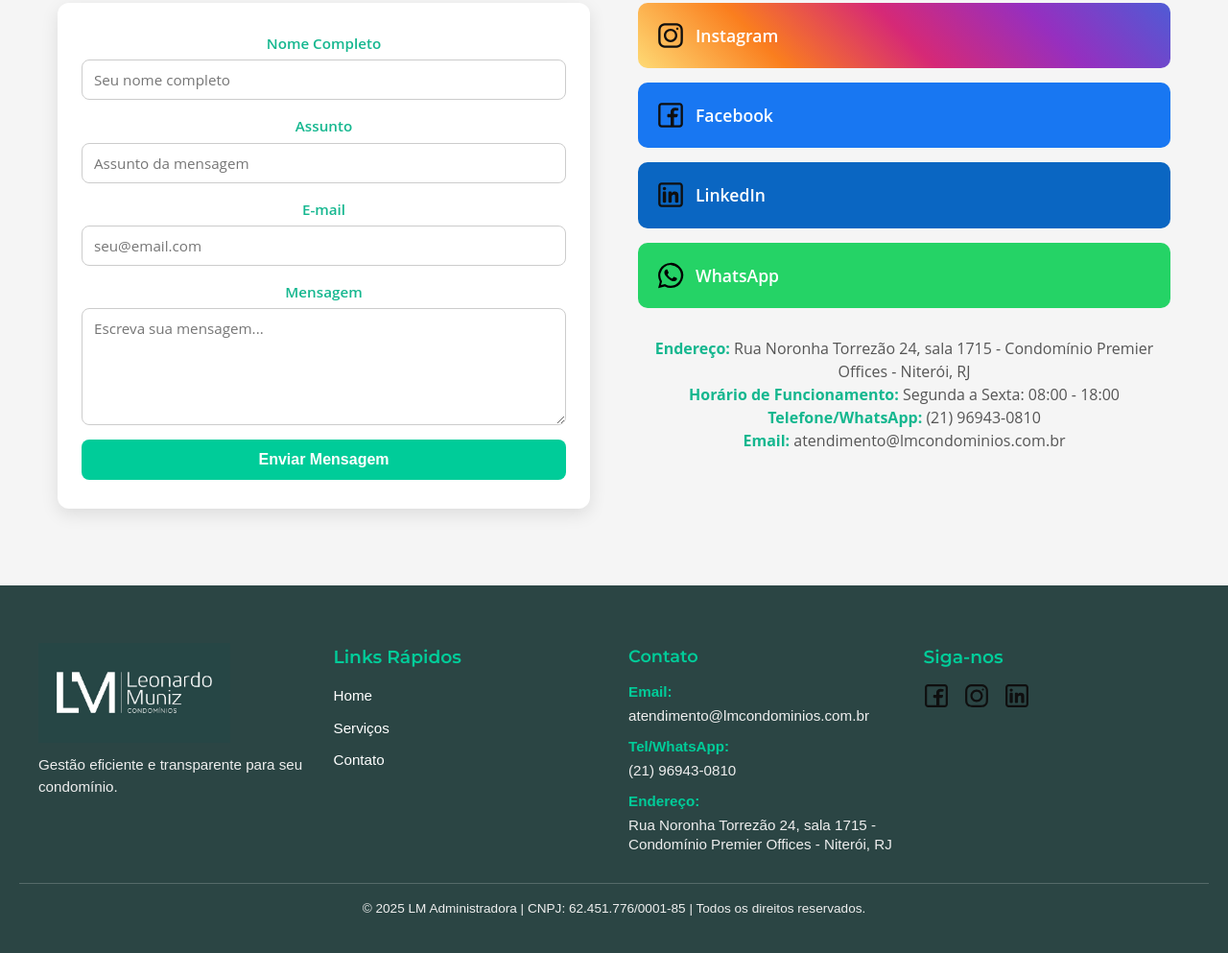
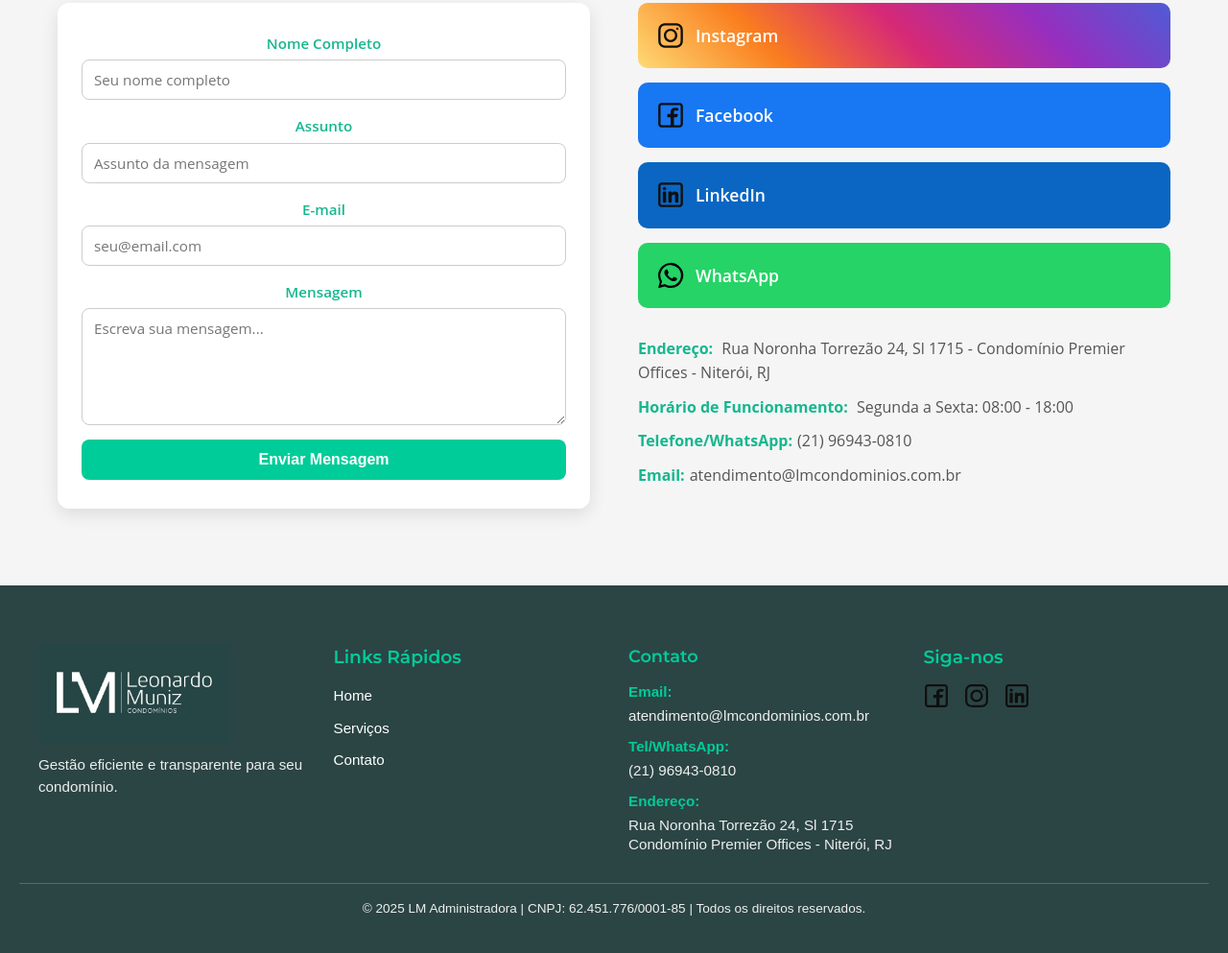
Before and after one commit to devgarciadiogo/CondoAdmin, a plain HTML site: page contato.html in a window 1280 px wide. Shown: the part 615-1608 px from the top of the page at 96% size. Drawn offline with Linux system fonts and the light colour scheme.

Commit message:
Alterações no footer e pagina de contato

```diff
--- a/contato.html
+++ b/contato.html
@@ -83,10 +83,10 @@
                 </div>
 
                 <div class="contato-info">
-                    <p><strong>Endereço:</strong> Rua Noronha Torrezão 24, sala 1715 - Condomínio Premier Offices - Niterói, RJ</p>
+                    <p><strong>Endereço:</strong> Rua Noronha Torrezão 24, Sl 1715 - Condomínio Premier Offices - Niterói, RJ</p>
                     <p><strong>Horário de Funcionamento:</strong> <span class="horario">Segunda a Sexta: 08:00 - 18:00</span></p>
-                    <p><strong>Telefone/WhatsApp:</strong> (21) 96943-0810</p>
-                    <p><strong>Email:</strong> atendimento@lmcondominios.com.br</p>
+                    <p><strong>Telefone/WhatsApp:</strong>(21) 96943-0810</p>
+                    <p><strong>Email:</strong>atendimento@lmcondominios.com.br</p>
                 </div>
             </div>
 
@@ -152,7 +152,7 @@
                 <div class="contact-item">
                     <span class="label">Endereço:</span>
                     <span class="info">
-                        Rua Noronha Torrezão 24, sala 1715 - Condomínio Premier Offices - Niterói, RJ
+                        Rua Noronha Torrezão 24, Sl 1715 Condomínio Premier Offices - Niterói, RJ
                     </span>
                 </div>
             </div>
--- a/css/contato.css
+++ b/css/contato.css
@@ -245,7 +245,7 @@ header.scrolled {
 
 /* ====== LADO ESQUERDO ====== */
 .contato-left {
-    flex: 1 1 500px;
+    flex: 1 1 5000px;
     display: flex;
     flex-direction: column;
     gap: 30px;
@@ -305,15 +305,28 @@ header.scrolled {
 }
 
 /* Informações de contato */
+.contato-info {
+    display: flex;
+    flex-direction: column;
+    gap: 10px; /* espaçamento uniforme entre os <p> */
+    max-width: 600px;
+}
+
+
 .contato-info p {
     font-size: 1rem;
     color: #555;
-    line-height: 1.5;
+    line-height: 1.6;
+    text-align: left;
+    word-break: break-word;   /* quebra palavras longas */
+    overflow-wrap: anywhere;  /* quebra caso seja necessário */
+    margin: 0; /* remove margem extra que pode desalinhar */
 }
 
 
 .contato-info p strong {
     color: #15b78f;
+    margin-right: 5px; /* afasta o texto do label */
 }
 
 .contato-info p .horario {
```
Also changed, not shown: index.html (+1 -1 lines), servicos.html (+1 -1 lines).
